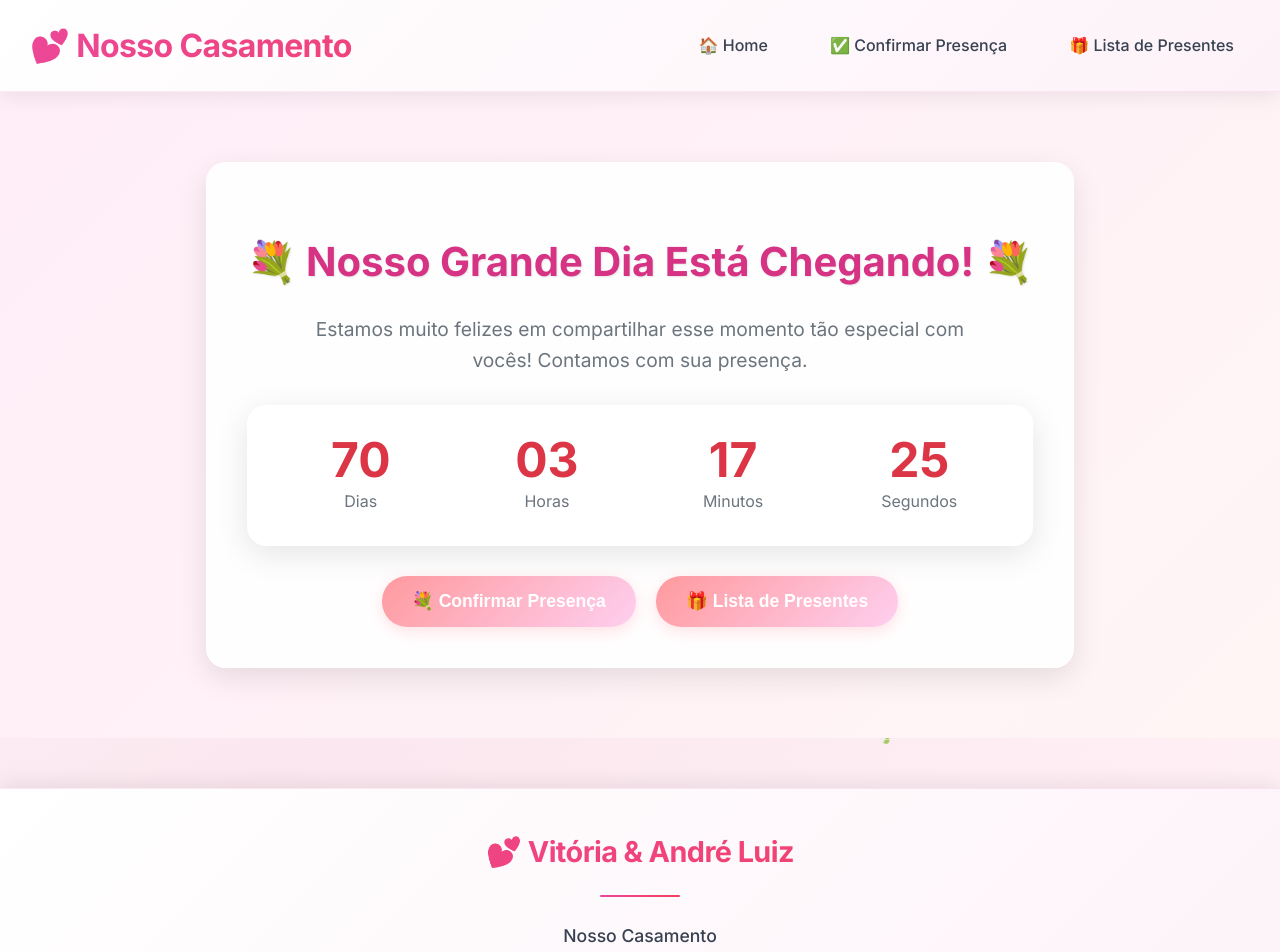
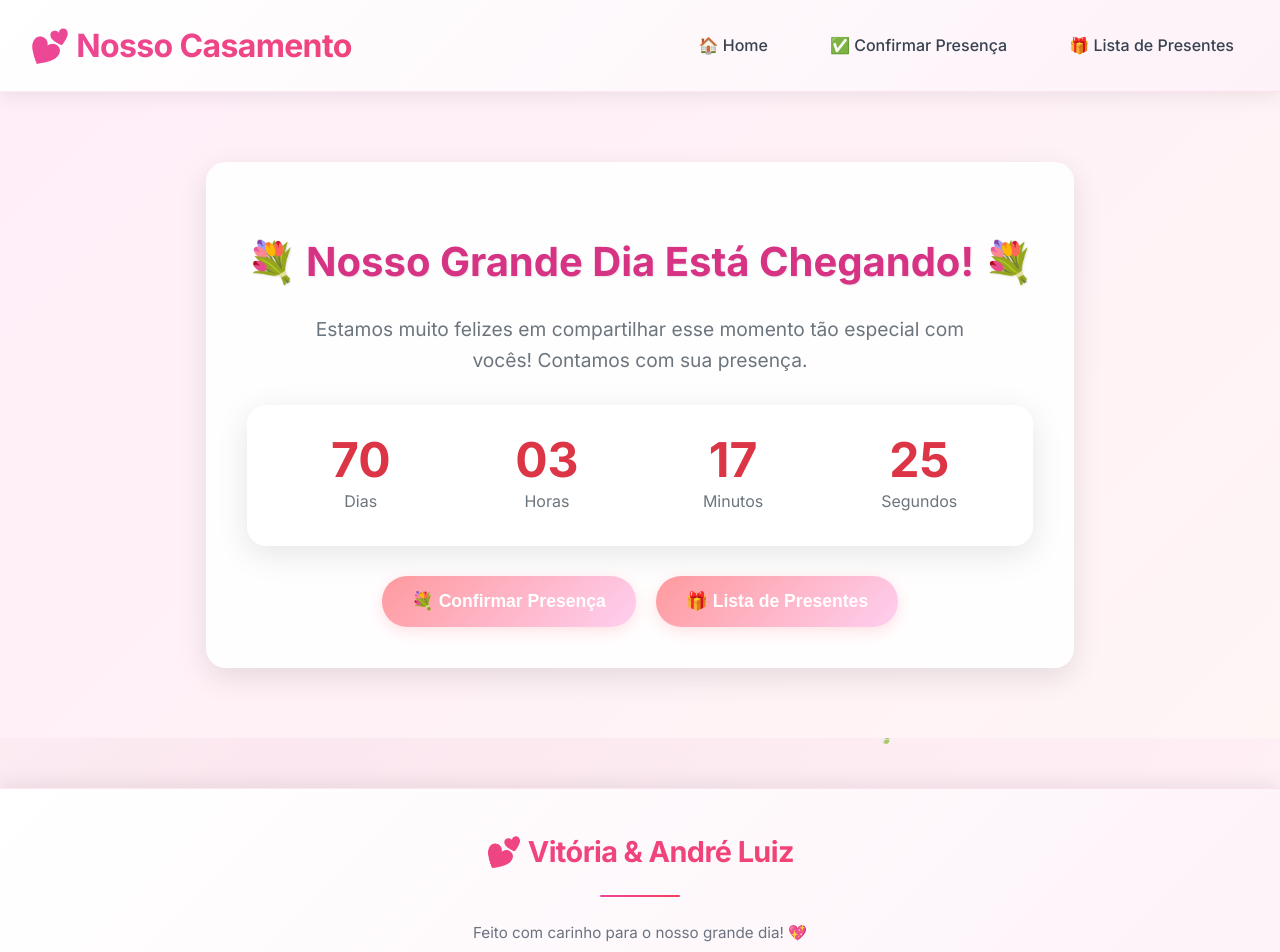
Before and after one commit to LzGuimaraes/wedding-front, a Next.js app: page / in a window 1280 px wide. Shown: the top 952 px of the page. Built offline with nearby package versions, Linux system fonts and the light colour scheme.

Commit message:
Ajustando mensagem do Footer

```diff
--- a/src/components/layout/Footer.tsx
+++ b/src/components/layout/Footer.tsx
@@ -40,17 +40,6 @@ export default function Footer() {
           borderRadius: '2px'
         }}></div>
 
-        {/* Mensagem principal */}
-        <p style={{
-          color: '#374151',
-          fontSize: '1.1em',
-          fontWeight: '500',
-          margin: '0 0 15px 0',
-          lineHeight: '1.6'
-        }}>
-          Nosso Casamento
-        </p>
-
         {/* Submensagem */}
         <p style={{
           color: '#6b7280',
```
